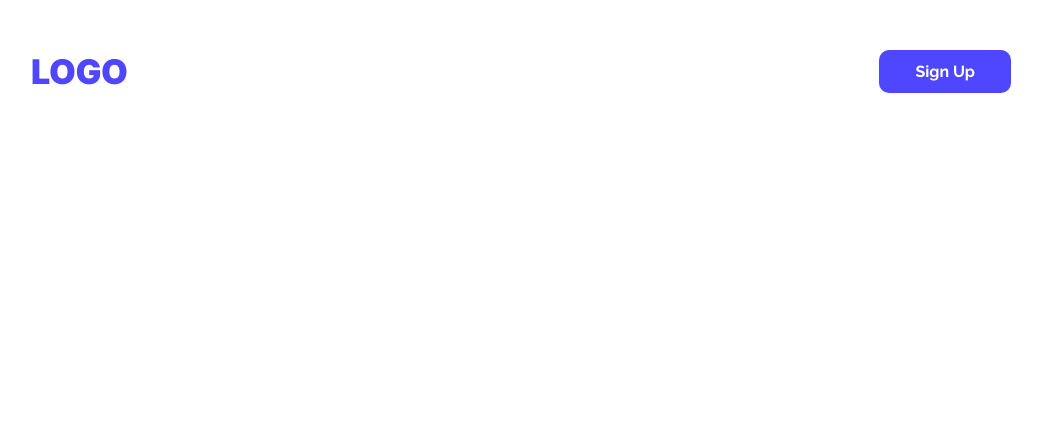
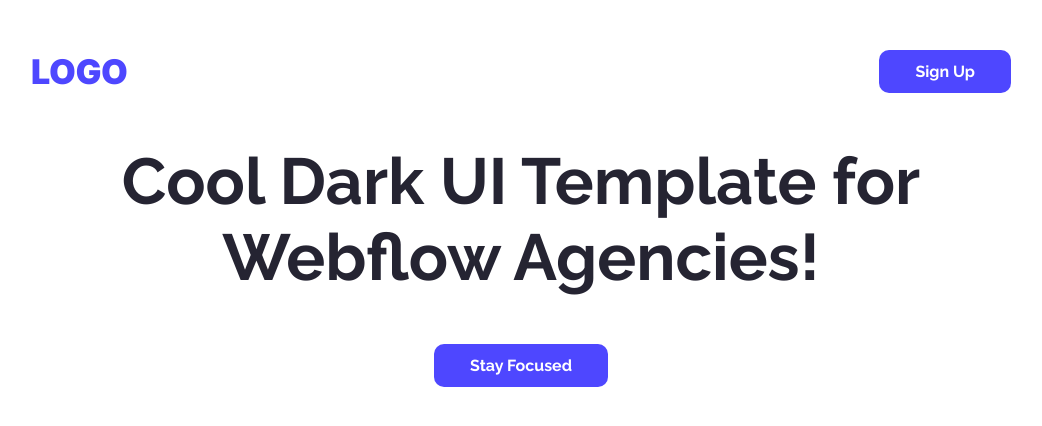
Before and after one commit to naymulislamnay/Assignment-01, a plain HTML site: page index.html in a window 1280 px wide. Shown: the whole page, without its empty margins (119-1161 px from the left). Drawn offline with Linux system fonts and the light colour scheme.

Commit message:
banner added with text and a button

```diff
--- a/index.html
+++ b/index.html
@@ -21,6 +21,13 @@
             </h1>
             <button class="raleway-regular btn-primary">Sign Up</button>
         </nav>
+
+        <div class="banner">
+            <div class="banner-content raleway-regular text-color-black1">
+                Cool Dark UI Template for<br>Webflow Agencies!
+            </div>
+            <button class="raleway-regular btn-primary sf-btn">Stay Focused</button>
+        </div>
     </header>
     <main>
 
--- a/styles/style.css
+++ b/styles/style.css
@@ -30,6 +30,17 @@
     color: #4E47FF;
 }
 
+.text-color-black1{
+    color: #252432;
+}
+
+.text-color-black2{
+    color: rgba(37, 36, 50, 0.5);
+}
+
+.text-color-black3{
+    color: rgba(0, 0, 0, 0.5);
+}
 
 .btn-primary{
     background-color: #4E47FF;
@@ -55,3 +66,18 @@ nav{
     font-size: 34px;
     font-weight: 900;
 }
+
+
+/* banner style */
+
+.banner-content{
+    font-size: 65px;
+    font-weight: bold;
+    text-align: center;
+}
+
+
+.sf-btn{
+    display: block;
+    margin: 49px auto 0;
+}
```
